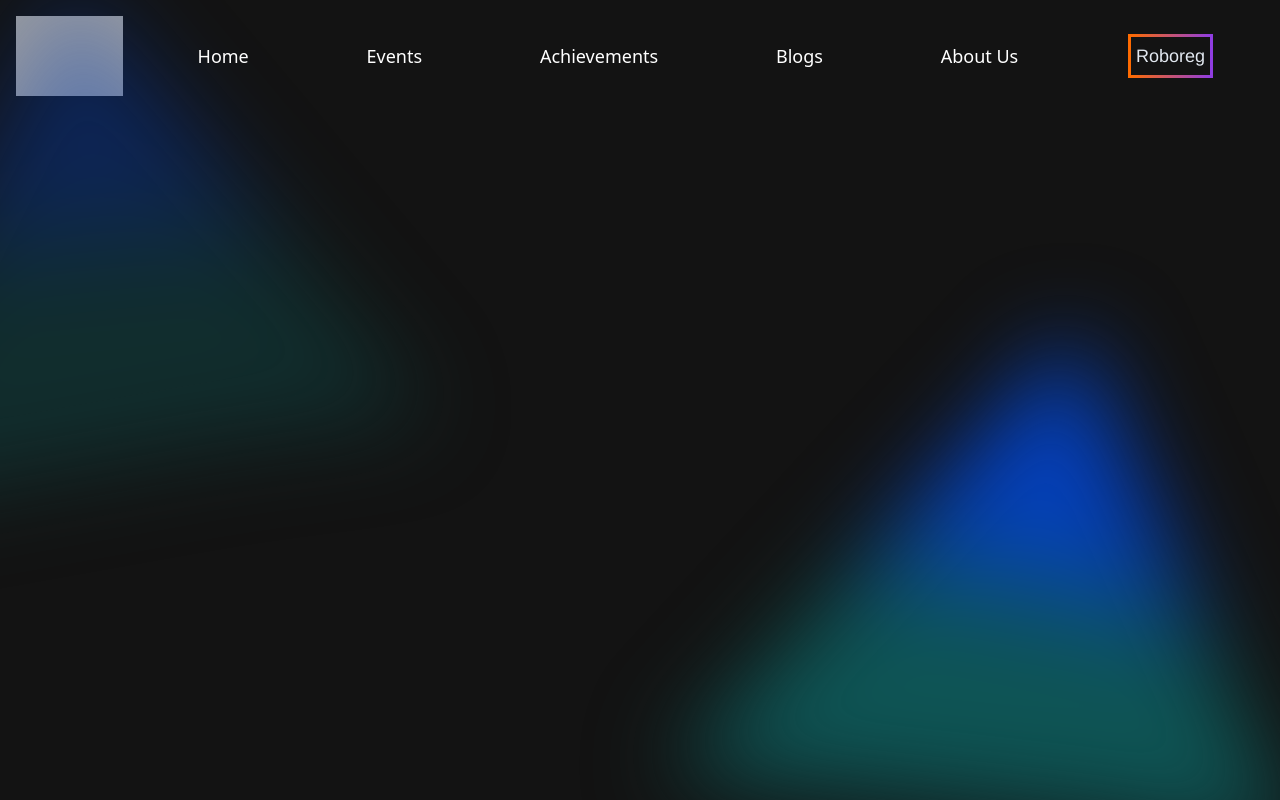
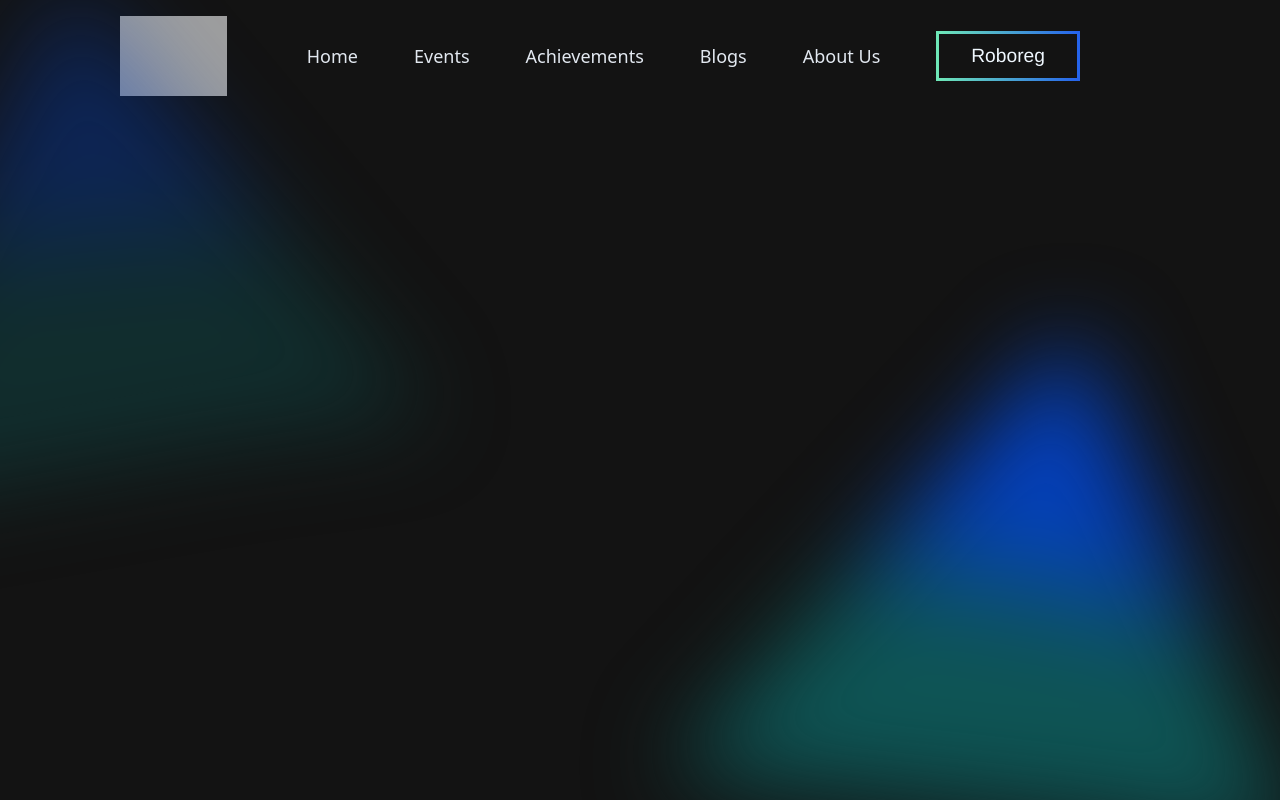
Before and after one commit to Robotics-Club-IIT-BHU/Robotics_Club_Website_24-25, a React (Vite) app in the folder frontend/: page / in a window 1280 px wide. Built offline with nearby package versions, Linux system fonts and the light colour scheme; grey boxes are pictures that could not be loaded.

Commit message:
style: modify navbar

```diff
--- a/frontend/src/components/Navbar.jsx
+++ b/frontend/src/components/Navbar.jsx
@@ -3,21 +3,30 @@ import '../components/navbar.css'
 const Navbar = () => {
   return (
     <>
-     <header className="flex items-center p-4">
-                <a href="#" className="flex-shrink-0">
-                    <img src="https://avatars.githubusercontent.com/u/70689435?s=200&v=4" alt="Logo" className="h-20" />
-                </a>
-                <nav className="flex-grow flex justify-around ml-4">
-                    <a href="/" className="hover:bg-gray-700 text-white p-2">Home</a>
-                    <a href="/home" className="hover:bg-gray-700  text-white p-2">Events</a>
-                    <a href="/achievements" className="hover:bg-gray-700  text-white p-2">Achievements</a>
-                    <a href="/blogs" className="hover:bg-gray-700  text-white p-2">Blogs</a>
-                    <a href="/about" className="hover:bg-gray-700  text-white p-2">About Us</a>
-                    <div href="#" className="gradient-border">
-                    <a href="#">Roboreg</a>
-                    </div>
-                </nav>
-            </header>
+      <header className="flex items-center p-4 justify-center">
+        <a href="#" className="flex-shrink-0">
+          <img
+            src="https://avatars.githubusercontent.com/u/70689435?s=200&v=4"
+            alt="Logo"
+            className="h-20"
+          />
+        </a>
+        <nav className="flex items-center ">
+          <ul className="flex items-center space-x-14 mx-20">
+            <a href="/">Home</a>
+            <a href="/home">Events</a>
+            <a href="/achievements">Achievements</a>
+            <a href="/blogs">Blogs</a>
+            <a href="/about">About Us</a>
+            <a
+              href="#"
+              className=" px-8 py-2 z-10 inset-0 border-2 border-transparent gradient-roboreg"
+            >
+              Roboreg
+            </a>
+          </ul>
+        </nav>
+      </header>
     </>
   );
 };
--- a/frontend/src/components/navbar.css
+++ b/frontend/src/components/navbar.css
@@ -12,3 +12,16 @@
     border-image-slice: 1;
 
      }
+.gradient-roboreg{
+    position: relative;
+    display: inline-block;
+    list-style-type: none;
+    text-transform: capitalize;
+    color: aliceblue;
+    font-size: larger;
+    font-family: "helvetica",sans-serif;
+    border: 3px solid;
+    border-image-source: linear-gradient(90deg ,#6EE7B7 0%, #2563EB 100%);
+    border-image-slice: 1;
+
+}
```
